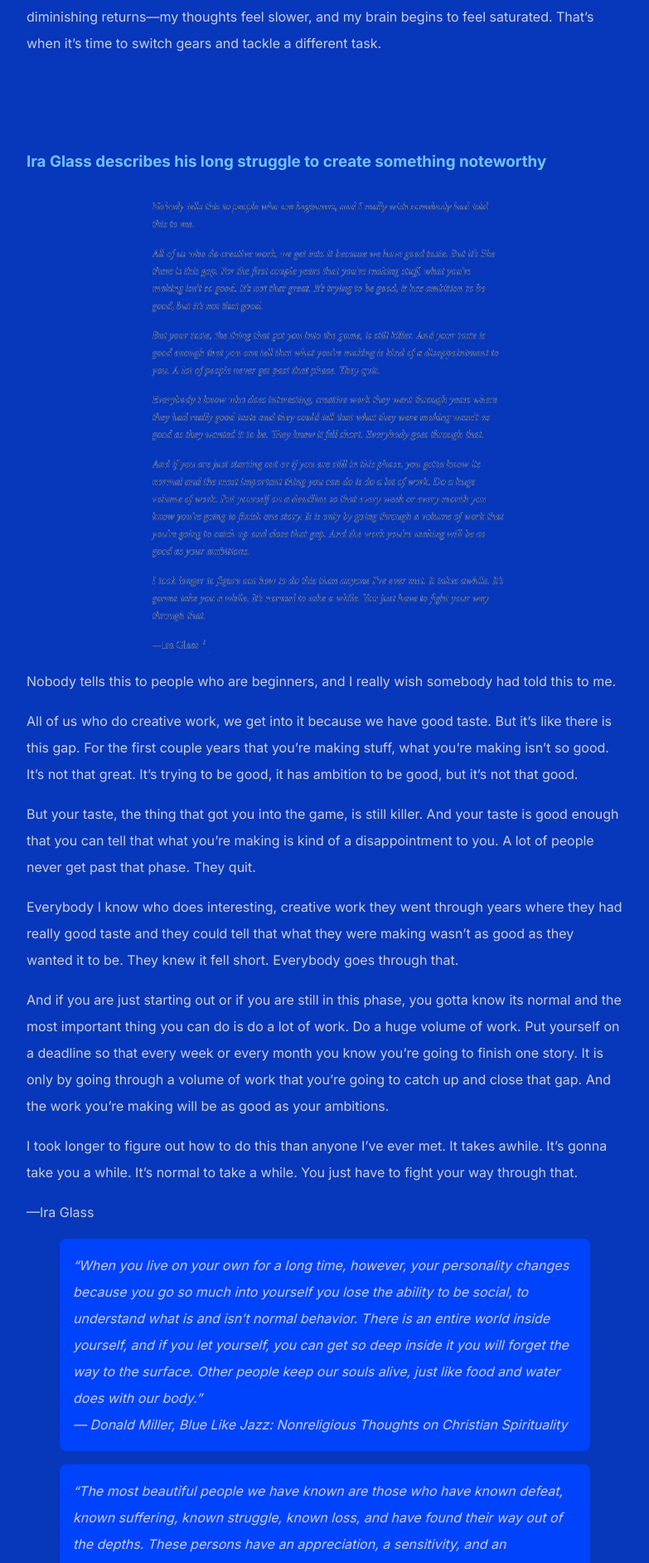
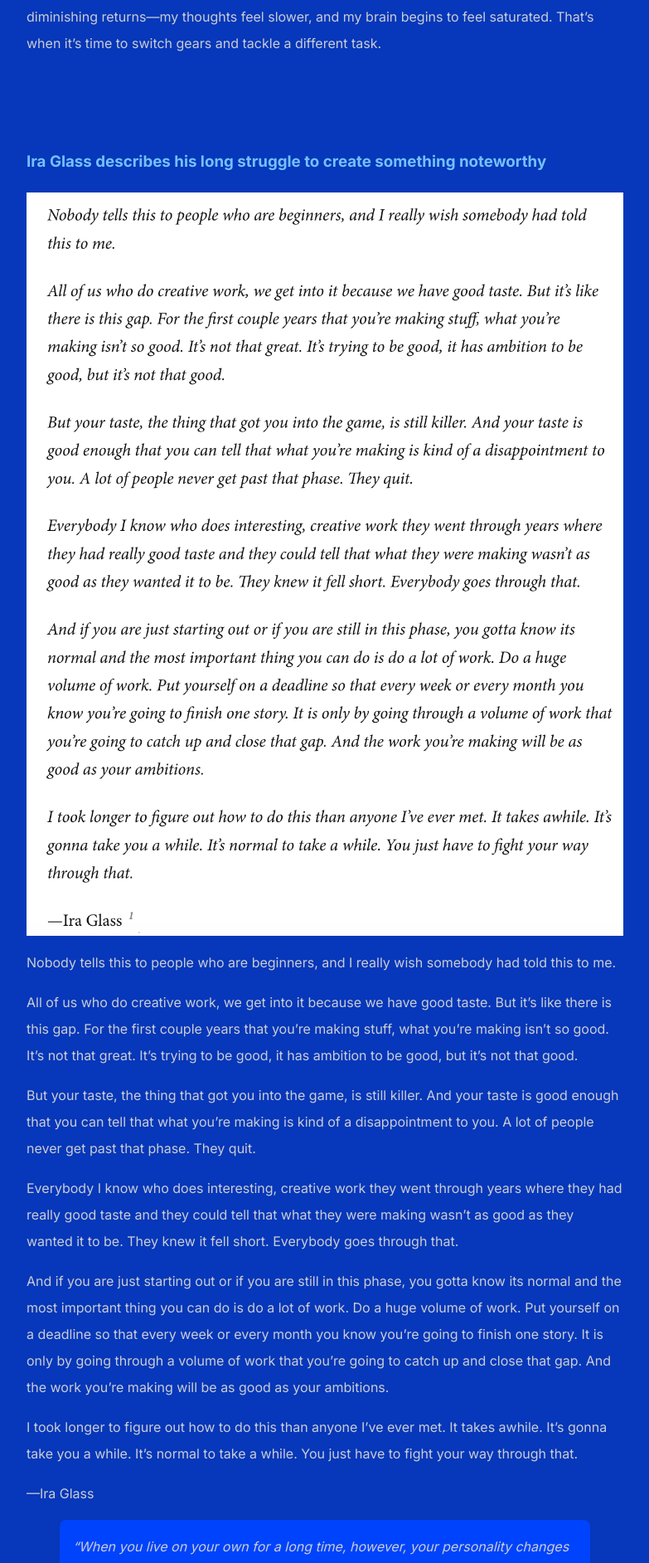
Before and after one commit to shihankanungo/shihankanungo.github.io, a Jekyll site: the page built from about.md, in a window 1280 px wide. Shown: the part 646-2530 px from the top of the page at 83% size, without its empty margins (248-1031 px from the left). Built offline with Jekyll 4.4.1, drawn with Linux system fonts in a browser that asks for light colours.

Commit message:
Update about.md

```diff
--- a/about.md
+++ b/about.md
@@ -13,7 +13,7 @@
 
 ### Ira Glass describes his long struggle to create something noteworthy
 
-![gap-by-ira-glass](images/ira-glass.png)
+![gap-by-ira-glass](images/ira.png)
 
 Nobody tells this to people who are beginners, and I really wish somebody had told this to me.
 
```
